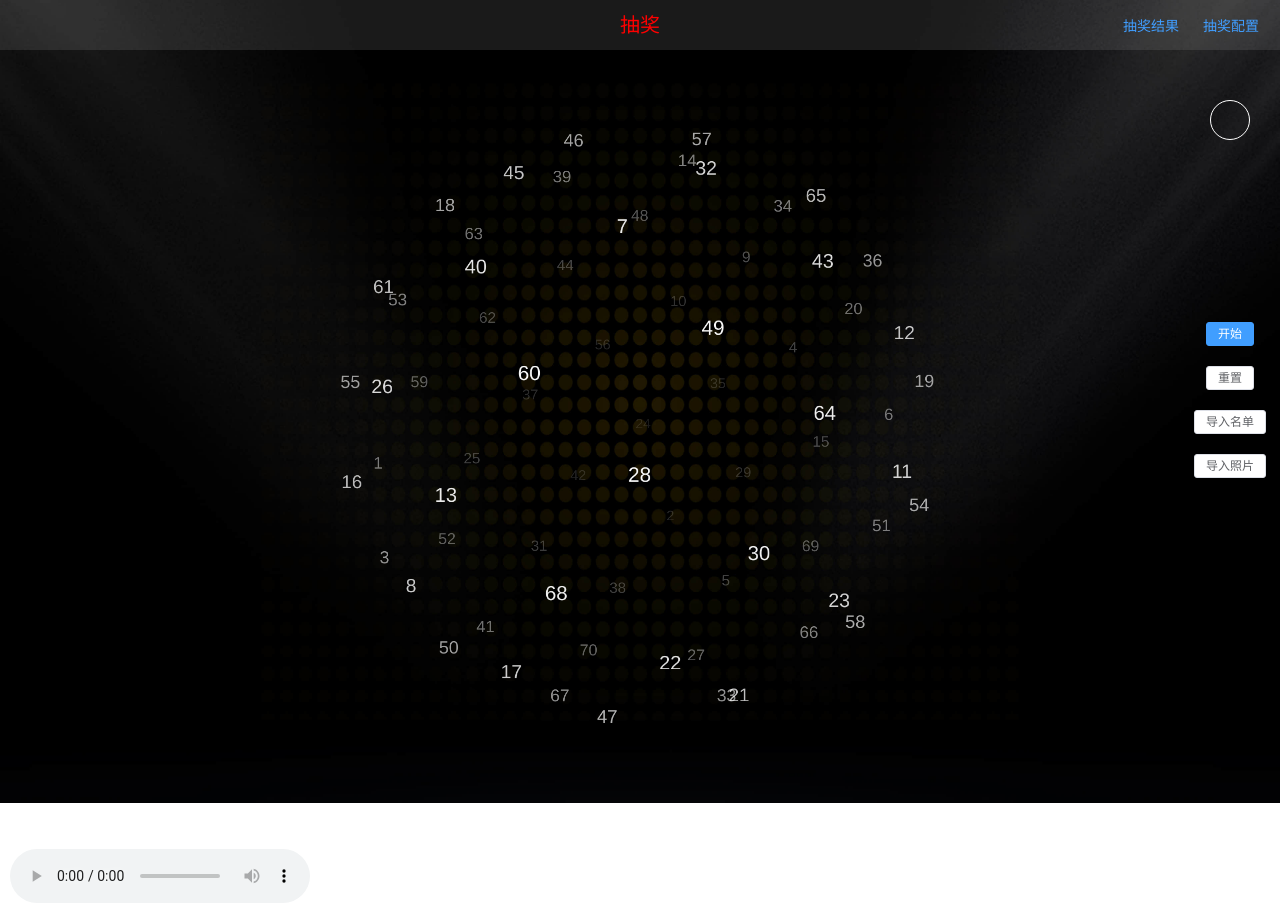
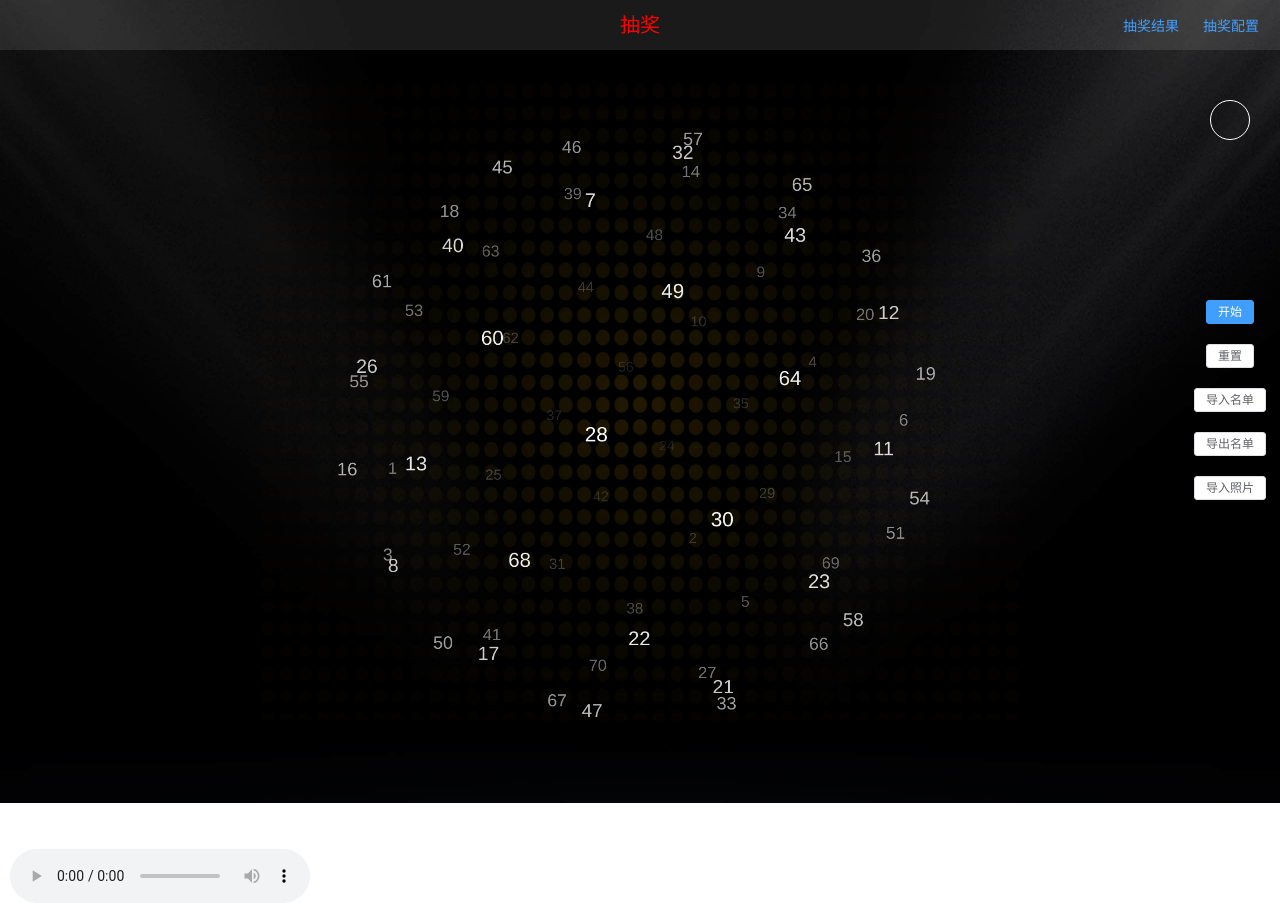
Before and after one commit to ZSXLCH/lucky-draw-vue3, a Vue app: page / in a window 1280 px wide. Built offline with nearby package versions, Linux system fonts and the light colour scheme; a small style sheet from the web is missing.

Commit message:
添加导出名单功能

```diff
--- a/src/components/Tool.vue
+++ b/src/components/Tool.vue
@@ -8,6 +8,9 @@
     </el-button>
     <el-button size="small" @click="showImport = true">
       导入名单
+    </el-button>
+    <el-button size="small" @click="exportListExcel">
+      导出名单
     </el-button>
     <el-button size="small" @click="showImportphoto = true">
       导入照片
@@ -487,6 +490,28 @@ const downloadSampleExcel = () => {
   XLSX.utils.book_append_sheet(wb, ws, '示例');
   XLSX.writeFile(wb, '示例导入文件.xlsx');
 };
+
+// 导出当前名单为Excel
+const exportListExcel = () => {
+  const list = store.list || [];
+  if (!list || list.length === 0) {
+    ElMessage.error('当前无名单可导出');
+    return;
+  }
+  const data = [
+    ['序号', '分组', '类型', '姓名'],
+    ...list.map(item => [
+      item.key,
+      item.group || 'default',
+      item.type || '',
+      item.name || ''
+    ])
+  ];
+  const wb = XLSX.utils.book_new();
+  const ws = XLSX.utils.aoa_to_sheet(data);
+  XLSX.utils.book_append_sheet(wb, ws, '当前名单');
+  XLSX.writeFile(wb, '当前名单.xlsx');
+};
 </script>
 
 <style lang="scss" scoped>
```
